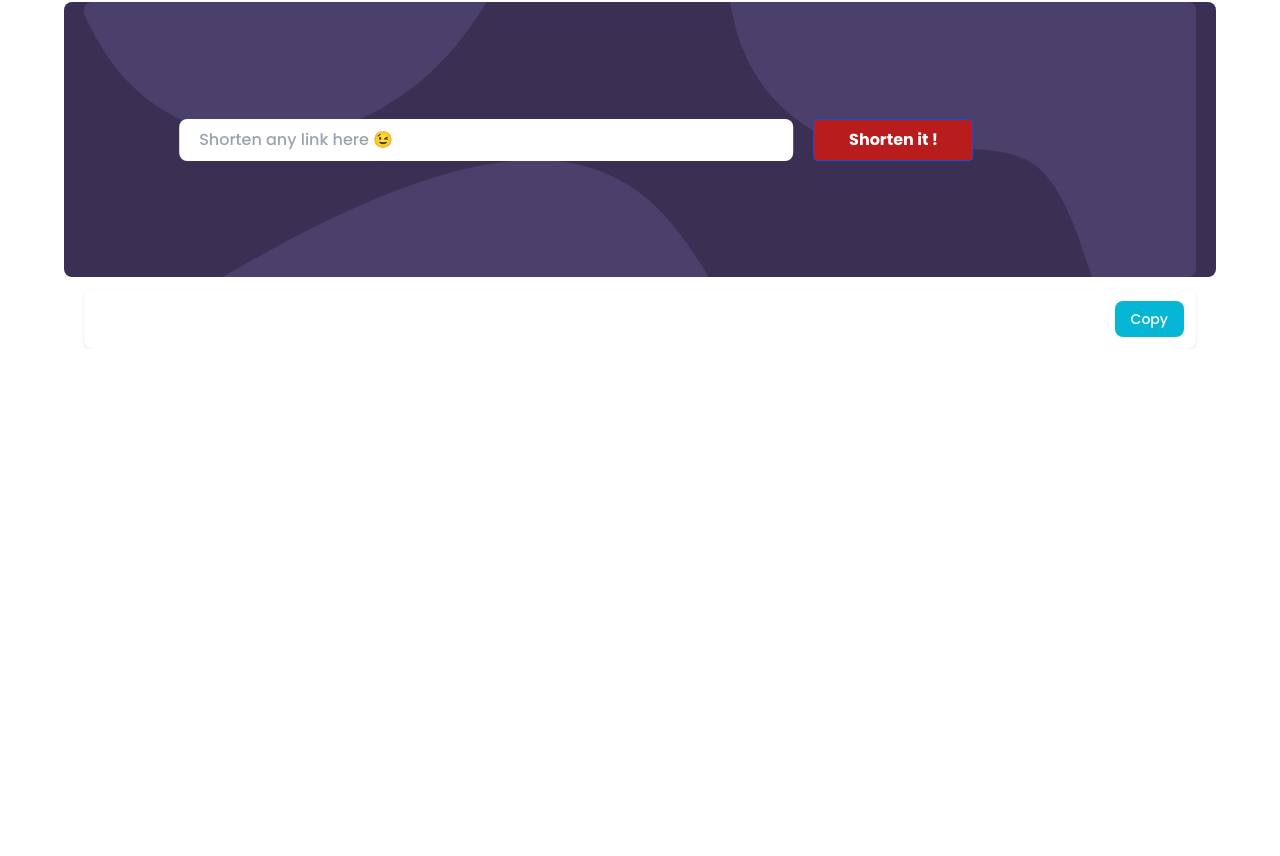
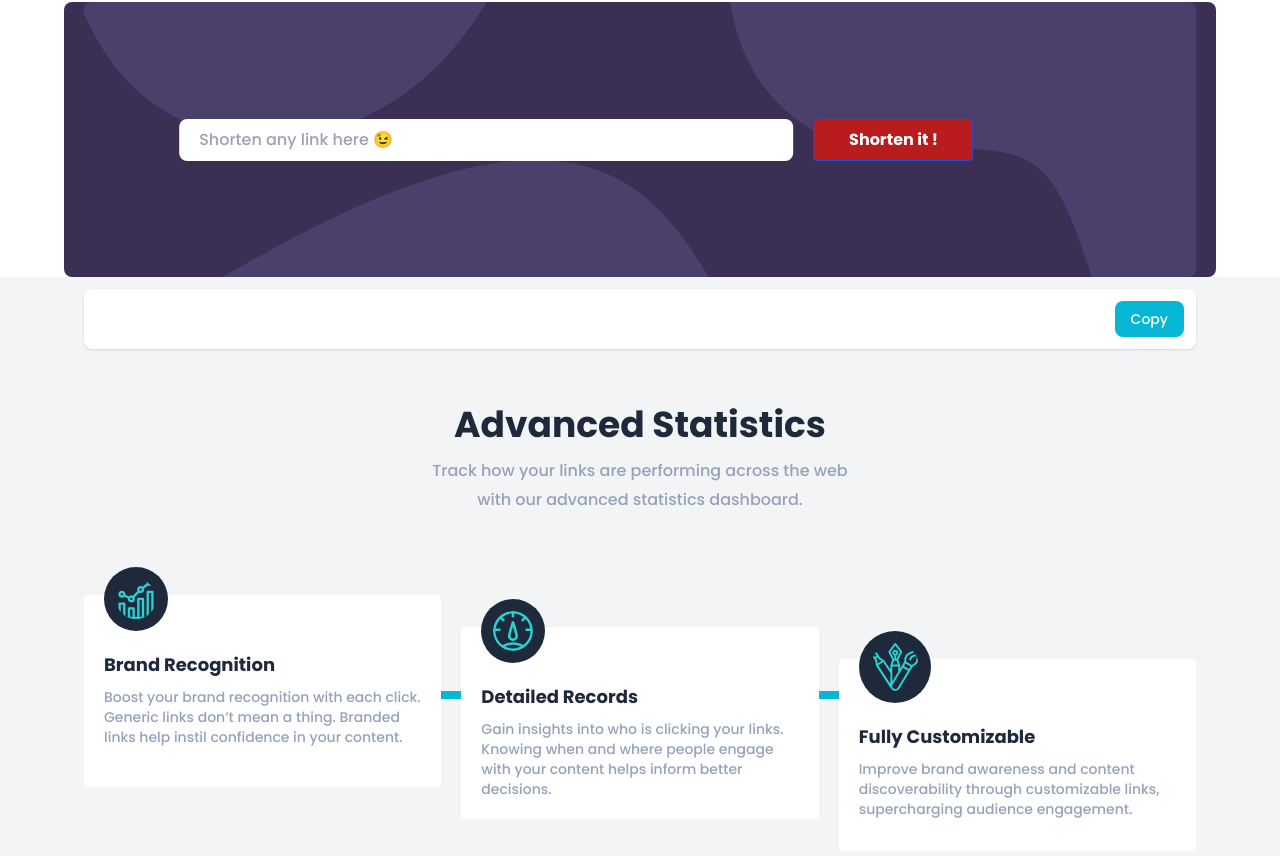
Before and after one commit to Adit0507/URL-Shortener, a React (Create React App) app: page / in a window 1280 px wide. Shown: the part 614-1470 px from the top of the page. Before the commit the page ends 963 px from the top, so only its background shows below. Built offline with nearby package versions, Linux system fonts and the light colour scheme.

Commit message:
Advanced component added

```diff
--- a/src/App.js
+++ b/src/App.js
@@ -1,3 +1,4 @@
+import Advanced from "./components/Advanced";
 import Header from "./components/Header";
 import Shortener from "./components/Shortener";
 import Showcase from "./components/Showcase";
@@ -8,6 +9,7 @@ export default function App() {
       <Header />
       <Showcase />
       <Shortener />
+      <Advanced />
     </>
   );
 }
```
